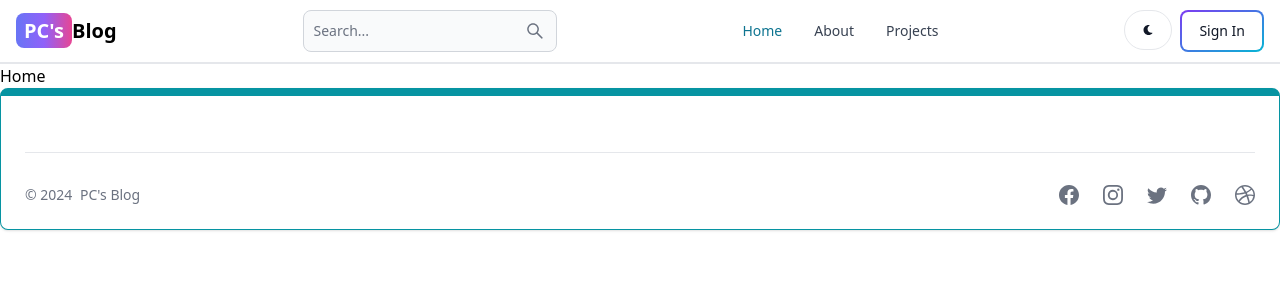
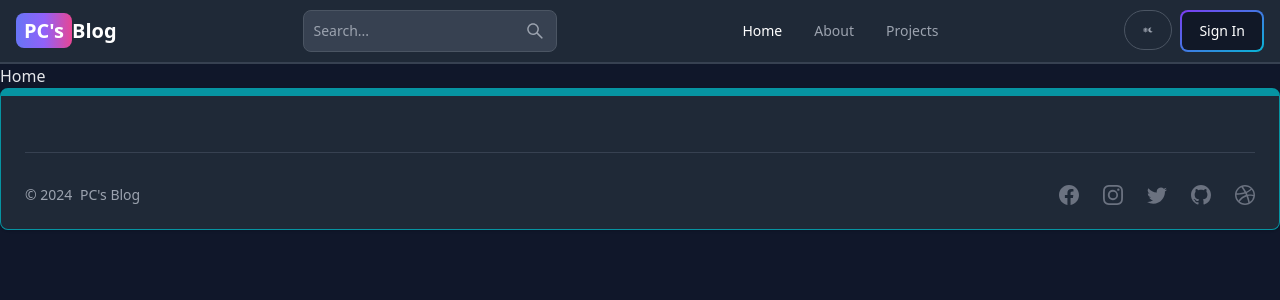
Before and after one commit to PrincyChauhan/mern-blog, a React (Vite) app in the folder client/: page / in a window 1280 px wide. Shown: the top 300 px of the page. Built offline with nearby package versions, Linux system fonts and the light colour scheme; no server answers.

Commit message:
Dark mode added

```diff
--- a/client/src/components/Header.jsx
+++ b/client/src/components/Header.jsx
@@ -1,12 +1,16 @@
 import { Avatar, Button, Dropdown, Navbar, TextInput } from 'flowbite-react';
 import { Link, useLocation } from 'react-router-dom';
 import { AiOutlineSearch } from 'react-icons/ai';
-import { FaMoon } from 'react-icons/fa';
-import { useSelector } from 'react-redux';
+import { FaMoon,FaSun } from 'react-icons/fa';
+import { useSelector,useDispatch } from 'react-redux';
+import { toggleTheme } from '../redux/theme/themeSlice';
+
 
 export default function Header() {
   const path = useLocation().pathname;
+  const dispatch=useDispatch()
   const { currentUser } = useSelector((state) => state.user);
+  const { theme } = useSelector((state) => state.theme);
   return (
     <Navbar className='border-b-2'>
       <Link
@@ -30,7 +34,12 @@ export default function Header() {
         <AiOutlineSearch />
       </Button>
       <div className='flex gap-2 md:order-2'>
-        <Button className='w-12 h-10 hidden sm:inline' color='gray' pill>
+        <Button className='w-12 h-10 hidden sm:inline'
+          color='gray'
+          pill
+          onClick={() => dispatch(toggleTheme())} // Corrected here
+          >
+            {theme==='dark'?<FaSun/>:<FaMoon/>}
           <FaMoon />
         </Button>
         {currentUser ? (
--- /dev/null
+++ b/client/src/components/ThemeProvider.jsx
@@ -0,0 +1,15 @@
+import { useSelector } from 'react-redux';
+import PropTypes from 'prop-types';
+export default function ThemeProvider({ children }) {
+    const { theme } = useSelector((state) => state.theme);
+    return (
+        <div className={theme}>
+            <div className='bg-white text-gray-700 dark:text-gray-200 dark:bg-[rgb(16,23,42)] min-h-screen'>
+                {children}
+            </div>
+        </div>
+    );
+}
+ThemeProvider.propTypes = {
+    children: PropTypes.node.isRequired,
+};
--- a/client/src/main.jsx
+++ b/client/src/main.jsx
@@ -4,11 +4,14 @@ import './index.css'
 import  {store,persistor} from "./redux/store"
 import {Provider} from "react-redux"
 import { PersistGate } from 'redux-persist/integration/react'
+import ThemeProvider from './components/ThemeProvider.jsx'
 
 ReactDOM.createRoot(document.getElementById('root')).render(
   <PersistGate persistor={persistor}>
     <Provider store={store}>
+      <ThemeProvider>
       <App />
+      </ThemeProvider>
     </Provider>
   </PersistGate>
 )
--- a/client/src/redux/store.js
+++ b/client/src/redux/store.js
@@ -1,10 +1,13 @@
 import { configureStore, combineReducers } from '@reduxjs/toolkit'
 import userReducer from './user/userSlice';
+import themeReducer from './theme/themeSlice';
 import { persistReducer, persistStore } from 'redux-persist'
 import storage from 'redux-persist/lib/storage'
 
+
 const rootReducer = combineReducers({
     user: userReducer,
+    theme: themeReducer,
 })
 
 const persistConfig = {
--- /dev/null
+++ b/client/src/redux/theme/themeSlice.js
@@ -0,0 +1,18 @@
+import { createSlice } from "@reduxjs/toolkit";
+const initialState = {
+    theme: "dark",
+};
+
+const themeSlice = createSlice({
+    name: "theme",
+    initialState,
+    reducers: {
+        toggleTheme: (state) => {
+            state.theme = state.theme === "dark" ? "light" : "dark";
+        }
+    }
+});
+
+export const { toggleTheme } = themeSlice.actions;
+
+export default themeSlice.reducer;
```
